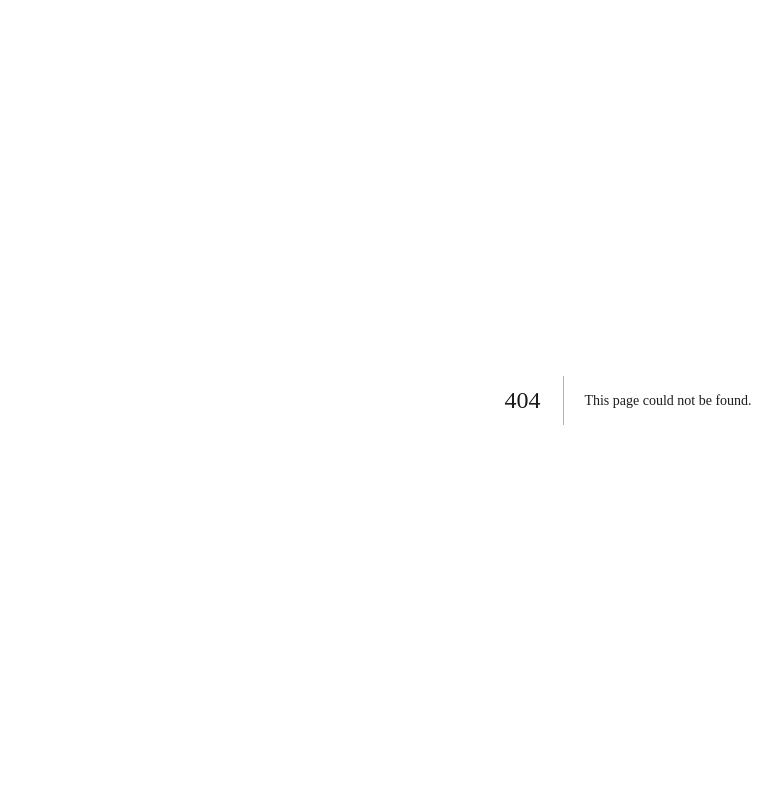
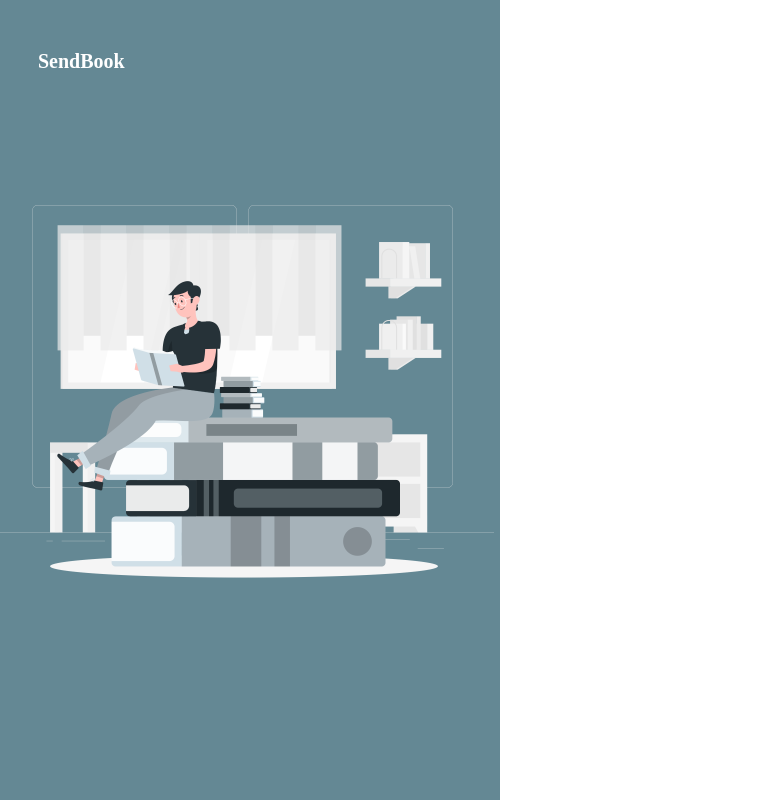
Before and after one commit to DHyeon98/sendbook, a Next.js app: page /signup in a window 1280 px wide. Before the commit this address had no page. Shown: the whole page, without its empty margins (12-790 px from the left). Built offline with nearby package versions, Linux system fonts and the light colour scheme; a web font is replaced by a local one.

Commit message:
fix: signin 파일 위치 변경

```diff
--- a/pages/index.tsx
+++ b/pages/index.tsx
@@ -1,5 +1,5 @@
 import LogoContainer from "@/components/signin/logo/logo";
-import SigninContainer from "@/components/signin/form/container";
+import SigninContainer from "@/components/signin/signin";
 import styles from "./index.module.css";
 
 export default function Home() {
--- /dev/null
+++ b/pages/signup/index.tsx
@@ -0,0 +1,10 @@
+import styles from "../index.module.css";
+import LogoContainer from "@/components/signin/logo/logo";
+
+export default function Signup() {
+  return (
+    <main className={styles.main}>
+      <LogoContainer />
+    </main>
+  );
+}
```
Also changed, not shown: components/signin/signin.tsx (renamed from components/signin/form/container.tsx, +4 -4 lines), components/signin/signin.module.css (renamed from components/signin/form/container.module.css), components/signup/signup.tsx (added).
